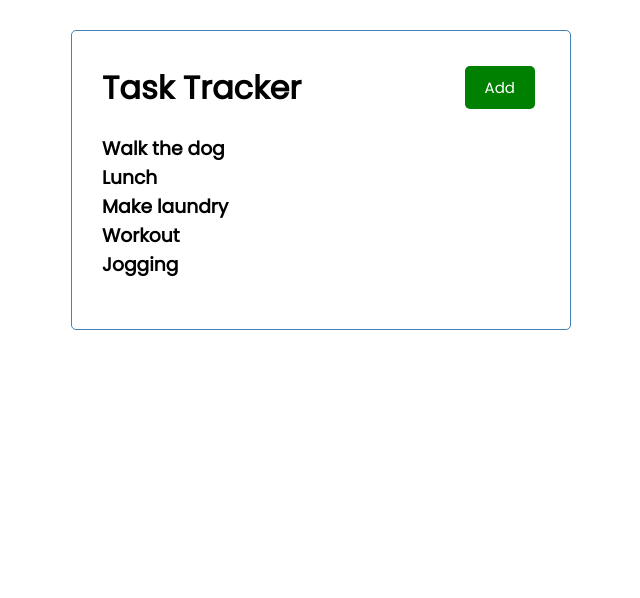
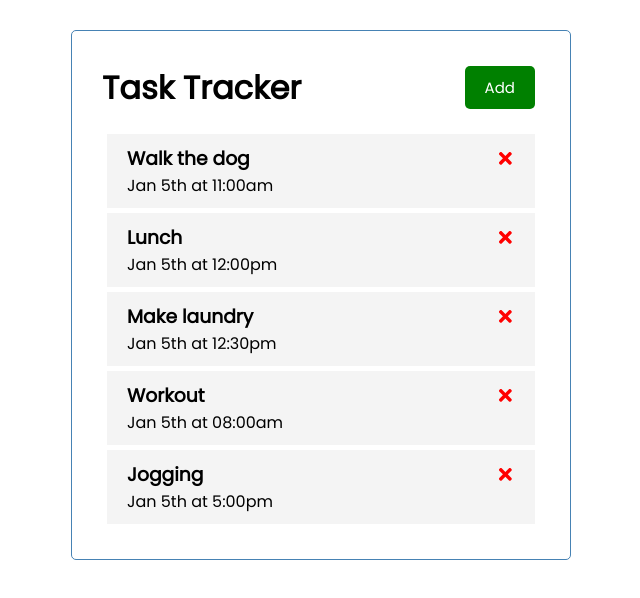
Before and after one commit to KamilLebiecki/react-task-tracker, a React (Create React App) app: page / in a window 1280 px wide. Shown: the top 598 px of the page, without its empty margins (319-959 px from the left). Built offline with nearby package versions, Linux system fonts and the light colour scheme; the HTML template or start-up script is replaced by a standard one.

Commit message:
addding react-icons, reverting changes after npm audit fix

```diff
--- a/package.json
+++ b/package.json
@@ -8,6 +8,7 @@
     "@testing-library/user-event": "^13.5.0",
     "react": "^18.2.0",
     "react-dom": "^18.2.0",
+    "react-icons": "^4.7.1",
     "react-scripts": "5.0.1",
     "web-vitals": "^2.1.4"
   },
--- a/src/components/Task.js
+++ b/src/components/Task.js
@@ -0,0 +1,14 @@
+import { FaTimes } from 'react-icons/fa';
+
+const Task = ({ task }) => {
+	return (
+		<div className="task">
+			<h3>
+				{task.text} <FaTimes style={{ color: 'red', cursor: 'pointer' }} />
+			</h3>
+			<p>{task.day}</p>
+		</div>
+	);
+};
+
+export default Task;
--- a/src/components/Tasks.js
+++ b/src/components/Tasks.js
@@ -1,8 +1,10 @@
+import Task from './Task';
+
 const Tasks = ({ tasks }) => {
 	return (
 		<>
 			{tasks.map((task) => (
-				<h3 key={task.id}>{task.text}</h3>
+				<Task key={task.id} task={task} />
 			))}
 		</>
 	);
--- a/src/index.css
+++ b/src/index.css
@@ -54,18 +54,18 @@
 	width: 100%;
 }
 
-.event {
+.task {
 	background: #f4f4f4;
 	margin: 5px;
 	padding: 10px 20px;
 	cursor: pointer;
 }
 
-.event.reminder {
+.task.reminder {
 	border-left: 5px solid green;
 }
 
-.event h3 {
+.task h3 {
 	display: flex;
 	align-items: center;
 	justify-content: space-between;
```
Also changed, not shown: 1 other file (tests, documents, lock files or other folders).
